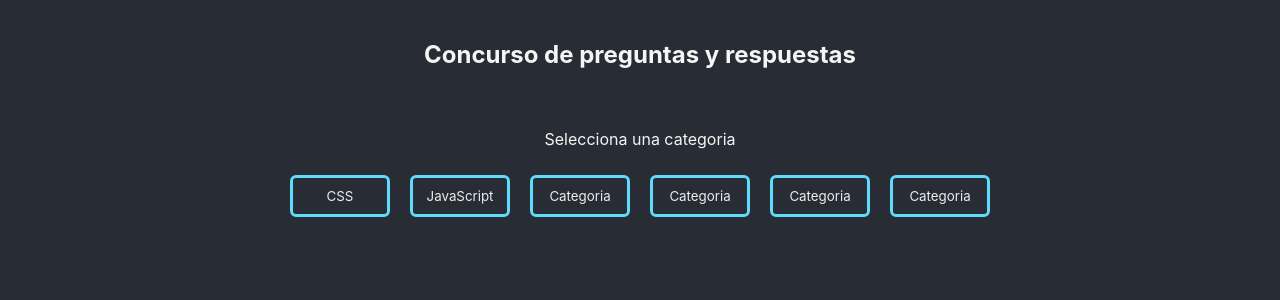
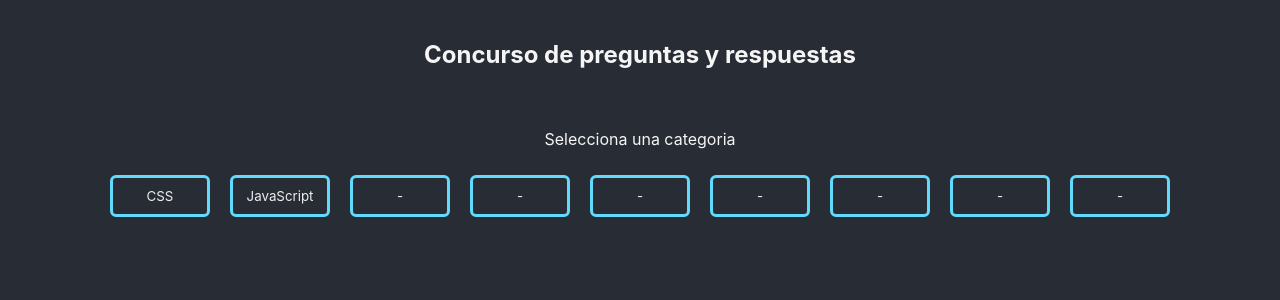
Before and after one commit to Dan33311/q-and-a-app, a React (Create React App) app: page / in a window 1280 px wide. Shown: the top 300 px of the page. Built offline with nearby package versions, Linux system fonts and the light colour scheme.

Commit message:
just apply a small UI change

```diff
--- a/src/components/Categories.js
+++ b/src/components/Categories.js
@@ -10,10 +10,13 @@ const CategoriesSection = ({ handleClickButton, handleClickCssButton, classNameV
         {/* <button className="categ-btn" onClick={() => handleClickJsButton('javascript')}>JavaScript</button> */}
         <button className={`categ-btn ${classNameValue[0]}-btn`} onClick={() => handleClickButton('css')}>CSS</button>
         <button className={`categ-btn ${classNameValue[1]}-btn`} onClick={() => handleClickButton('javascript')}>JavaScript</button>
-        <button className="categ-btn">Categoria</button>
-        <button className="categ-btn">Categoria</button>
-        <button className="categ-btn">Categoria</button>
-        <button className="categ-btn">Categoria</button>
+        <button className="categ-btn">-</button>
+        <button className="categ-btn">-</button>
+        <button className="categ-btn">-</button>
+        <button className="categ-btn">-</button>
+        <button className="categ-btn">-</button>
+        <button className="categ-btn">-</button>
+        <button className="categ-btn">-</button>
       </div>
     </>
   );
```
